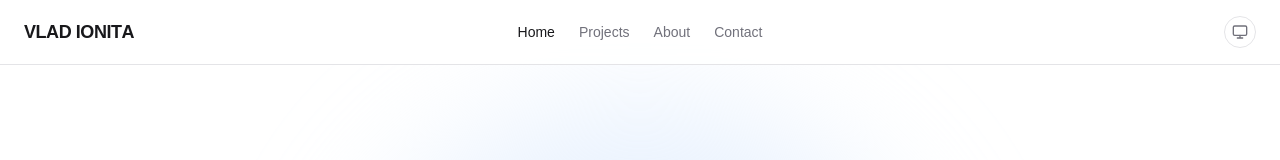
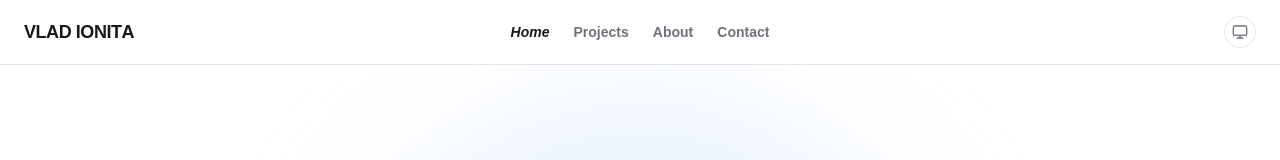
Before and after one commit to vlad-ionita/portfolio, a Next.js app: page / in a window 1280 px wide. Shown: the top 160 px of the page. Built offline with nearby package versions, Linux system fonts and the light colour scheme.

Commit message:
Change desktop links' font style

```diff
--- a/src/components/Navbar.tsx
+++ b/src/components/Navbar.tsx
@@ -108,8 +108,8 @@ export default function Navbar() {
                 href={href}
                 className={`inline-flex items-center text-sm transition-colors hover:text-zinc-900 dark:hover:text-zinc-50 ${
                   pathname === href
-                    ? "font-medium text-zinc-900 dark:text-zinc-50"
-                    : "text-zinc-500 dark:text-zinc-400"
+                    ? "font-semibold italic text-zinc-900 dark:text-zinc-50"
+                    : "font-semibold text-zinc-500 dark:text-zinc-400"
                 }`}
               >
                 <RollingText text={label} />
@@ -119,7 +119,7 @@ export default function Navbar() {
           <li className="flex">
             <a
               href={MAILTO}
-              className="inline-flex items-center text-sm text-zinc-500 transition-colors hover:text-zinc-900 dark:text-zinc-400 dark:hover:text-zinc-50"
+              className="inline-flex items-center text-sm font-semibold text-zinc-500 transition-colors hover:text-zinc-900 dark:text-zinc-400 dark:hover:text-zinc-50"
             >
               <RollingText text="Contact" />
             </a>
```
